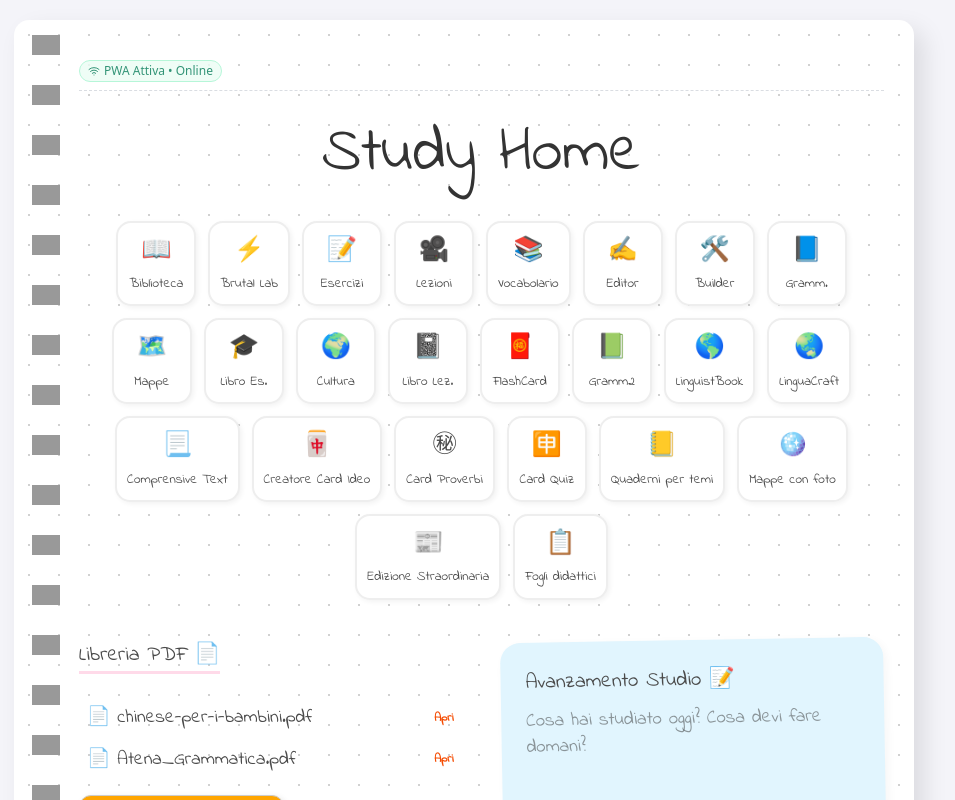
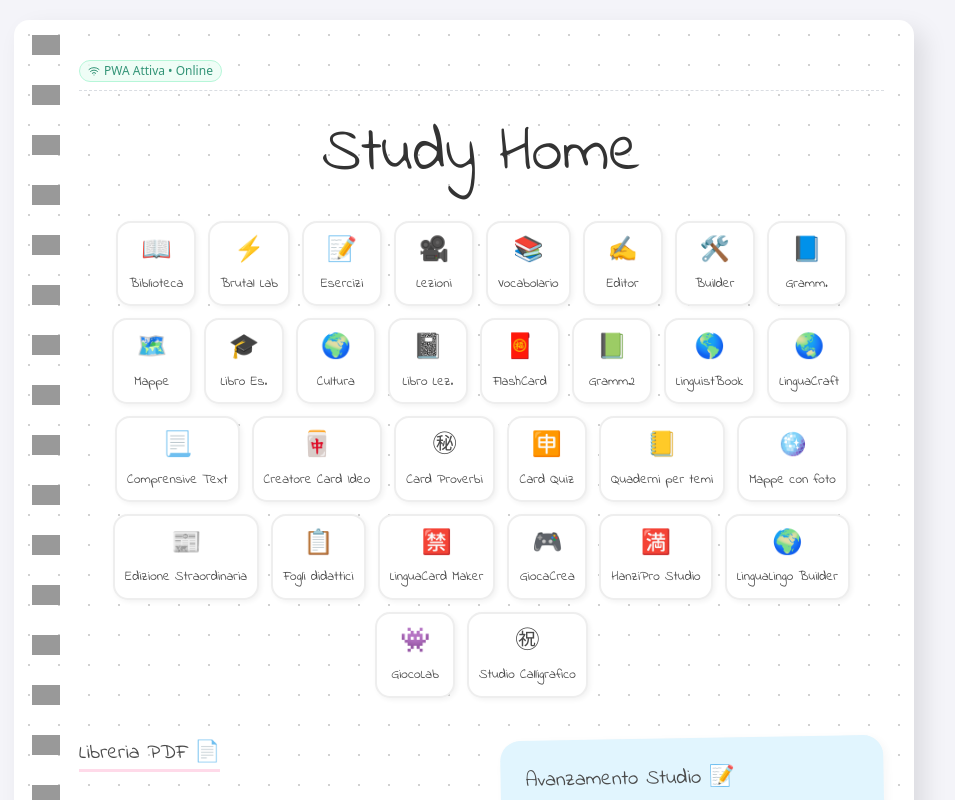
Before and after one commit to scottino2019-glitch/Aula-Studio, a React (Vite) app: page / in a window 1280 px wide. Shown: the top 800 px of the page, without its empty margins (176-1131 px from the left). Built offline with nearby package versions, Linux system fonts and the light colour scheme.

Commit message:
Add new resources to the App component

```diff
--- a/src/App.tsx
+++ b/src/App.tsx
@@ -165,10 +165,13 @@ export default function App() {
     { title: 'Mappe con foto', icon: '🪩', href: 'https://mappe-concettuali.netlify.app/' },
      { title: 'Edizione Straordinaria', icon: '📰', href: 'https://edizione-straordinaria.vercel.app/' },
      { title: 'Fogli didattici', icon: '📋', href: 'https://fogli-didattici-multi-lingua.vercel.app/' },
-
-
-
-  ];
+    { title: 'LinguaCard Maker', icon: '🈲', href: 'https://linguacard-maker.vercel.app/' },
+    { title: 'GiocaCrea', icon: '🎮', href: 'https://giocacrea.vercel.app/' },
+     { title: 'HanziPro Studio', icon: '🈵', href: 'https://hanzi-studio-pro.vercel.app/' },
+     { title: 'LinguaLingo Builder', icon: '🌍', href: 'https://lingualingo-builder.netlify.app/' },
+    { title: 'GiocoLab', icon: '👾', href: 'https://giocolab.netlify.app/' },
+      { title: 'Studio Calligrafico', icon: '㊗', href: 'https://studio-calligrafico.netlify.app/' },
+];
 
   return (
     <div className="notebook-page">
```
